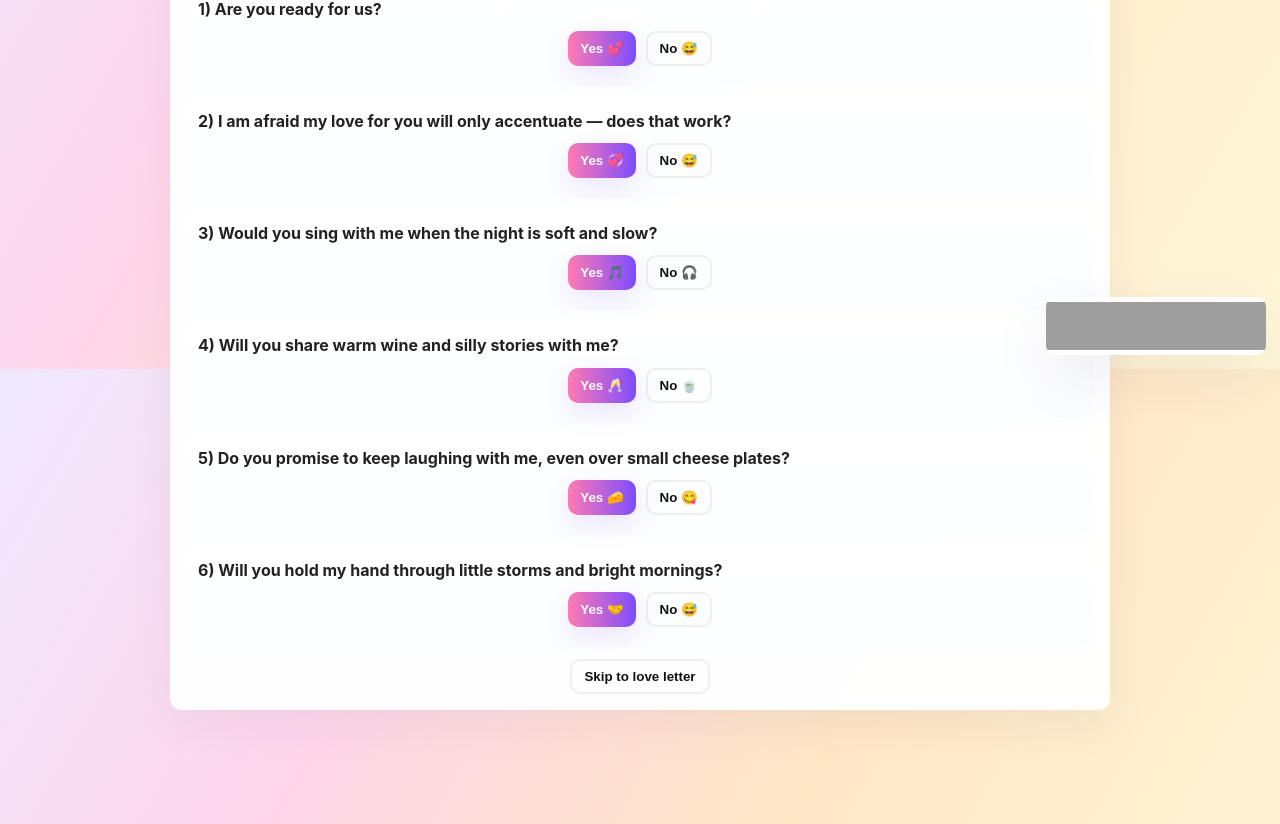
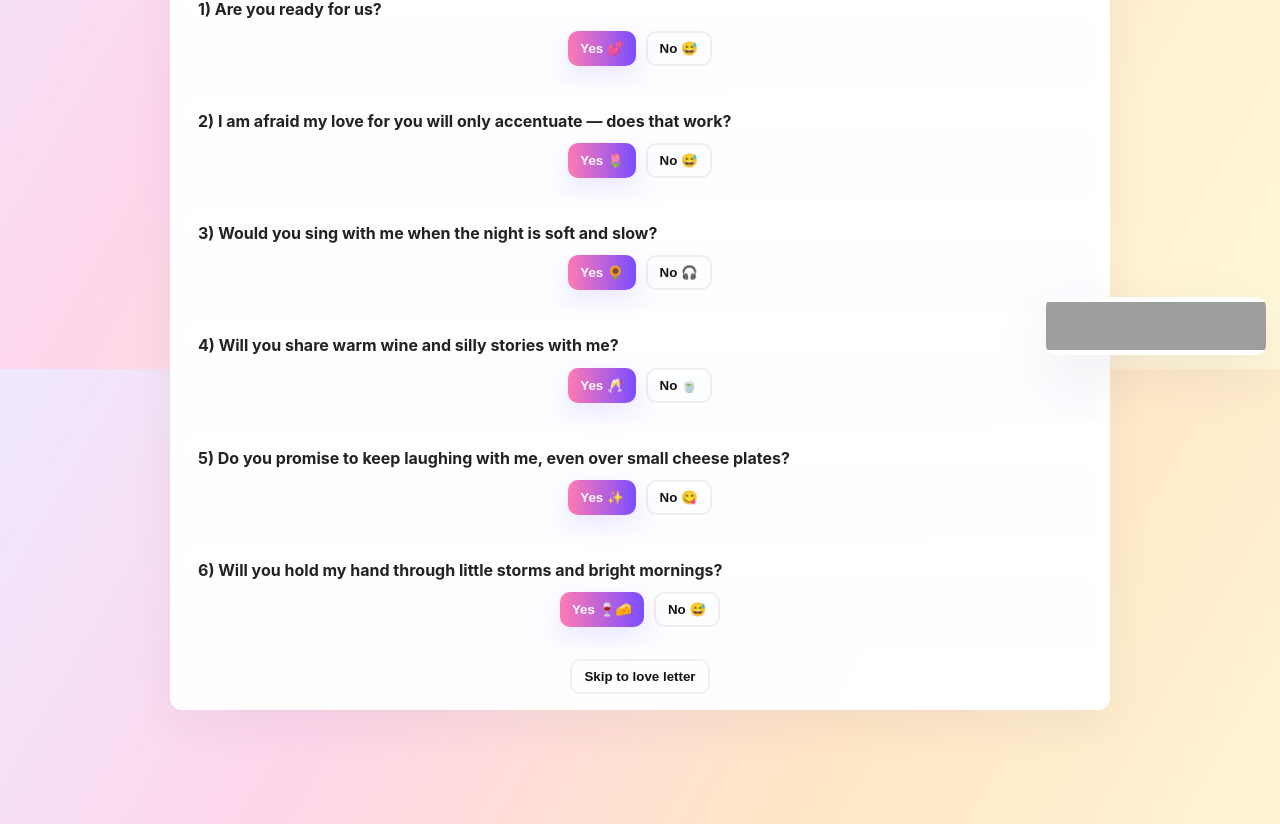
Before and after one commit to Neothe15/happy-birthday-anukriti, a plain HTML site: page index.html in a window 1280 px wide. Shown: the part 431-1255 px from the top of the page. Drawn offline with nearby package versions, Linux system fonts and the light colour scheme; grey boxes are pictures that could not be loaded.

Commit message:
Update index.html
FF

```diff
--- a/index.html
+++ b/index.html
@@ -121,13 +121,13 @@
 
         <div class="q" id="q2">
           <p>2) I am afraid my love for you will only accentuate — does that work?</p>
-          <div class="btn-row"><button onclick="onYes(2)" class="btn">Yes 💞</button><button onclick="onNo(2)" class="btn ghost">No 😅</button></div>
+          <div class="btn-row"><button onclick="onYes(2)" class="btn">Yes 🌷</button><button onclick="onNo(2)" class="btn ghost">No 😅</button></div>
           <div id="quote2" class="small-quote"></div>
         </div>
 
         <div class="q" id="q3">
           <p>3) Would you sing with me when the night is soft and slow?</p>
-          <div class="btn-row"><button onclick="onYes(3)" class="btn">Yes 🎵</button><button onclick="onNo(3)" class="btn ghost">No 🎧</button></div>
+          <div class="btn-row"><button onclick="onYes(3)" class="btn">Yes 🌻</button><button onclick="onNo(3)" class="btn ghost">No 🎧</button></div>
           <div id="quote3" class="small-quote"></div>
         </div>
 
@@ -139,13 +139,13 @@
 
         <div class="q" id="q5">
           <p>5) Do you promise to keep laughing with me, even over small cheese plates?</p>
-          <div class="btn-row"><button onclick="onYes(5)" class="btn">Yes 🧀</button><button onclick="onNo(5)" class="btn ghost">No 😋</button></div>
+          <div class="btn-row"><button onclick="onYes(5)" class="btn">Yes ✨</button><button onclick="onNo(5)" class="btn ghost">No 😋</button></div>
           <div id="quote5" class="small-quote"></div>
         </div>
 
         <div class="q" id="q6">
           <p>6) Will you hold my hand through little storms and bright mornings?</p>
-          <div class="btn-row"><button onclick="onYes(6)" class="btn">Yes 🤝</button><button onclick="onNo(6)" class="btn ghost">No 😅</button></div>
+          <div class="btn-row"><button onclick="onYes(6)" class="btn">Yes 🍷🧀</button><button onclick="onNo(6)" class="btn ghost">No 😅</button></div>
           <div id="quote6" class="small-quote"></div>
         </div>
       </div>
```
